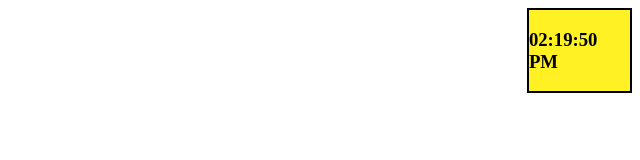
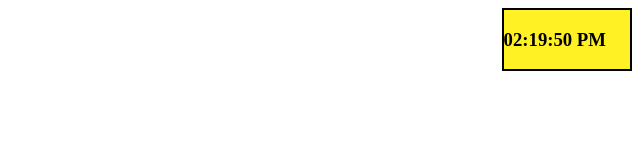
Before and after one commit to ashwani8418/React-Assignment---Digital-Clock, a React app: page / in a window 1280 px wide. Shown: the whole page, without its empty margins (640-1280 px from the left). Built offline with nearby package versions, Linux system fonts and the light colour scheme.

Commit message:
updated am n pm

```diff
--- a/src/components/App.js
+++ b/src/components/App.js
@@ -43,7 +43,7 @@ class App extends Component {
     }
 
     padNumbertoTwoDigit(num) {
-        return `${num<10 ? "0" : ""}${num}`;
+        return `${num <10 ? "0" : ""}${num}`;
     }
 }
 
--- a/src/styles/App.css
+++ b/src/styles/App.css
@@ -1,6 +1,7 @@
 .Clock {
     border: 2px solid black;
     background-color: #fff123;
-    width: 8%;
+    width: 10%;
+    display: flex;
     float: right;
 }
```
